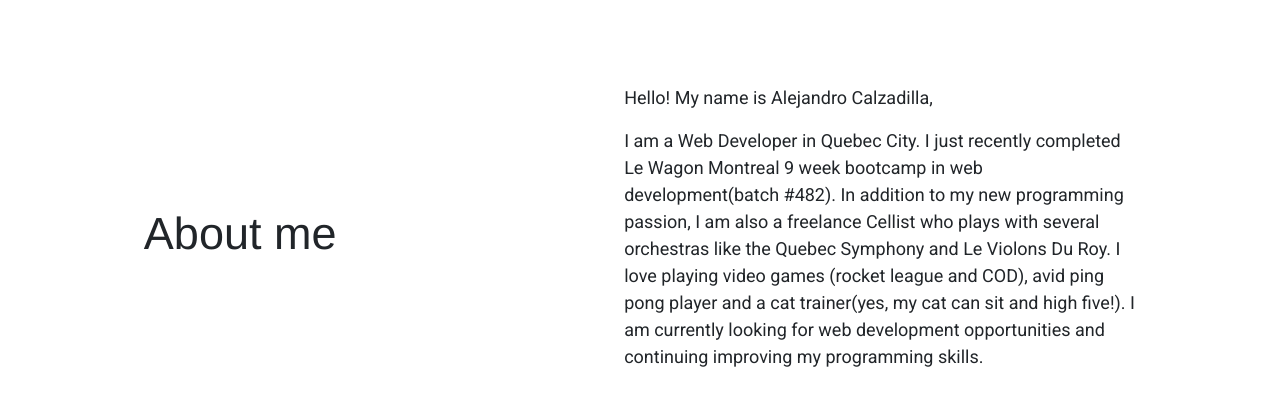
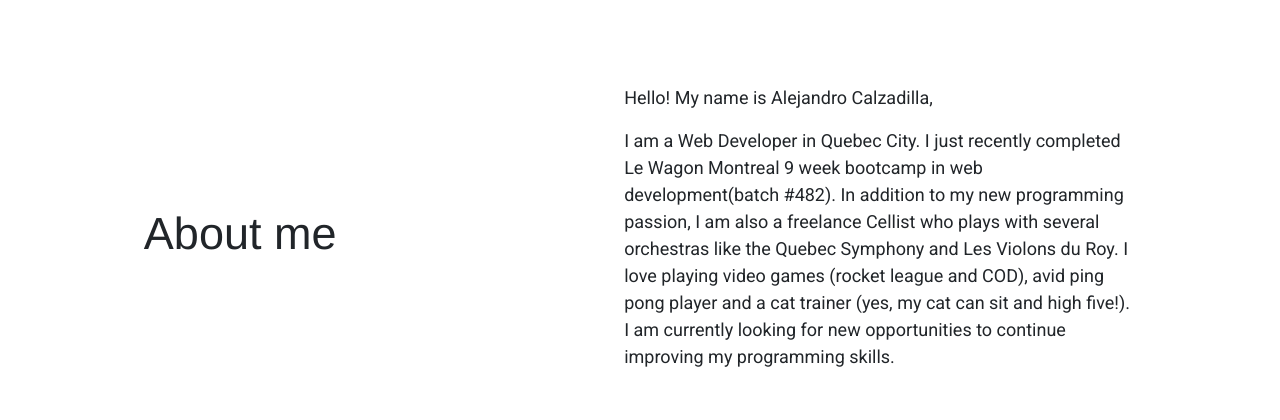
Before and after one commit to alej37/my_portfolio, a React (Create React App) app: page / in a window 1280 px wide. Shown: the part 980-1400 px from the top of the page. Built offline with nearby package versions, Linux system fonts and the light colour scheme.

Commit message:
fixed typos

```diff
--- a/src/components/about.jsx
+++ b/src/components/about.jsx
@@ -9,9 +9,9 @@ const About = () => {
         <p>I am a Web Developer in Quebec City.
         I just recently completed Le Wagon Montreal 9 week bootcamp in web development(batch #482).
         In addition to my new programming passion, I am also a freelance Cellist who plays with several
-        orchestras like the Quebec Symphony and Le Violons Du Roy. I love playing video games (rocket league and COD),
-        avid ping pong player and a cat trainer(yes, my cat can sit and high five!). I am currently looking for web development
-        opportunities and continuing improving my programming skills.
+        orchestras like the Quebec Symphony and Les Violons du Roy. I love playing video games (rocket league and COD),
+        avid ping pong player and a cat trainer (yes, my cat can sit and high five!). I am currently looking for new
+        opportunities to continue improving my programming skills.
         </p>
       </div>
     </div>
```
